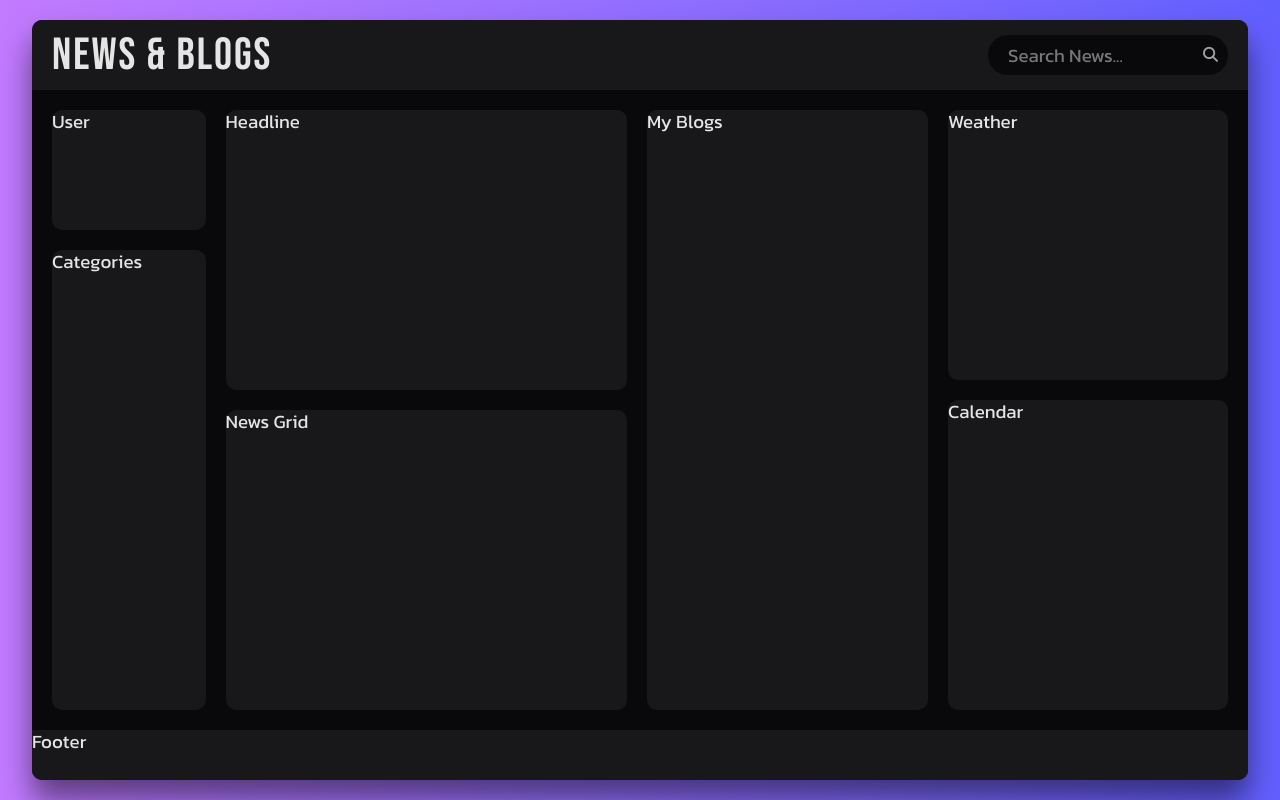
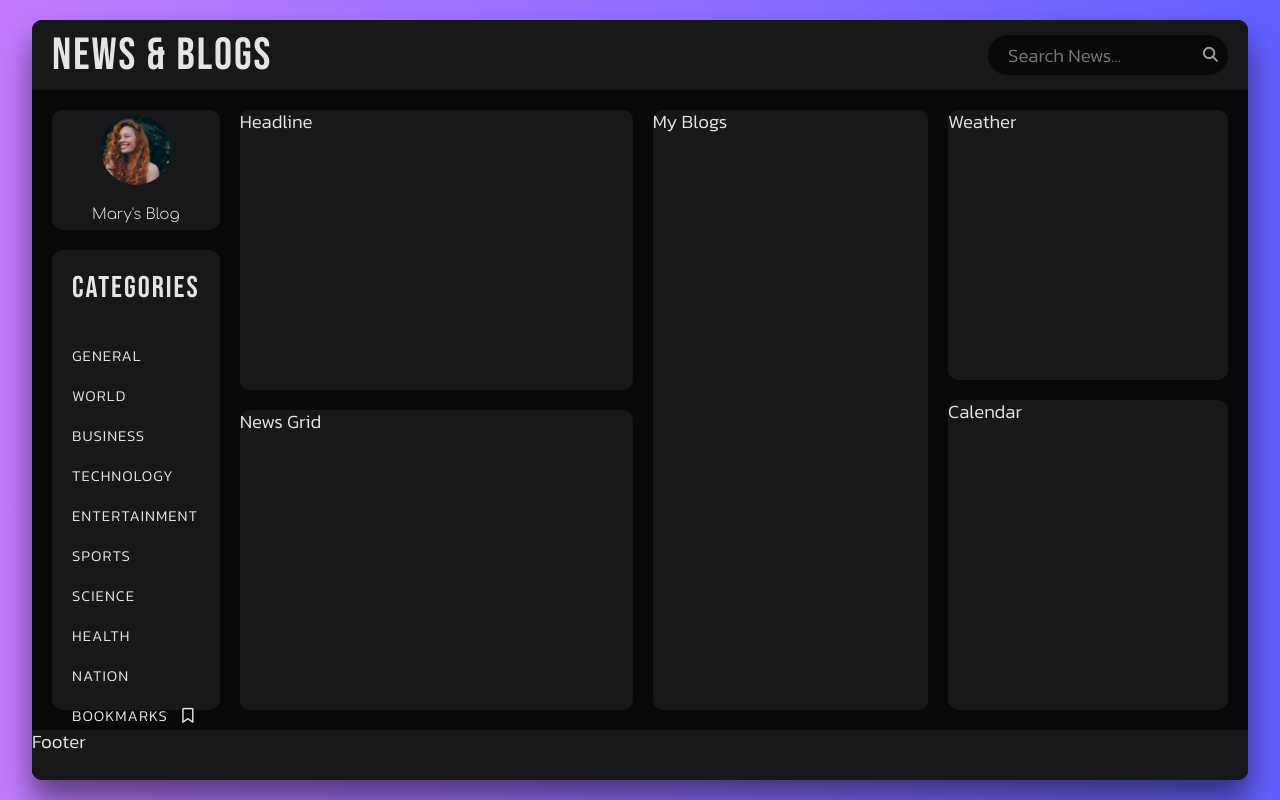
Before and after one commit to KellyBytes/news-and-blogs-app, a React (Vite) app: page / in a window 1280 px wide. Built offline with nearby package versions, Linux system fonts and the light colour scheme.

Commit message:
Update User and Categories sections

```diff
--- a/src/App.jsx
+++ b/src/App.jsx
@@ -4,7 +4,7 @@ import News from './components/News';
 const App = () => {
   return (
     <div className="w-full h-screen bg-gradient-to-r from-purple-400 to-indigo-500 grid place-items-center">
-      <div className="news-blogs-app w-[95vw] h-[95vmin] bg-zinc-950 shadow-[0_2rem_3rem_rgba(0,0,0,0.5)] rounded-2xl">
+      <div className="news-blogs-app w-[95vw] h-[95vmin] bg-zinc-950 shadow-[0_2rem_3rem_rgba(0,0,0,0.5)] rounded-2xl font-light">
         <News />
       </div>
     </div>
--- a/src/components/News.jsx
+++ b/src/components/News.jsx
@@ -2,6 +2,7 @@ import React from 'react';
 import Weather from './Weather';
 import Calendar from './Calendar';
 // import './News.css';
+import userImg from '../assets/images/user.jpg';
 
 const News = () => {
   return (
@@ -28,9 +29,51 @@ const News = () => {
       </header>
       <div className="news-content flex gap-x-8 h-[calc(100%-16rem)] px-8 py-0">
         <div className="navbar w-72 h-full flex flex-col gap-y-8">
-          <div className="user w-full h-1/5 bg-zinc-900 rounded-2xl">User</div>
-          <nav className="categories w-full h-[calc(80%-2rem)] bg-zinc-900 rounded-2xl">
-            Categories
+          <div className="user w-full h-1/5 bg-zinc-900 rounded-2xl flex flex-col justify-center items-center gap-y-8 cursor-pointer">
+            <img
+              src={userImg}
+              alt="User Image"
+              className="w-28 aspect-square object-cover rounded-[50%]"
+            />
+            <p className="font-comfortaa text-2xl">Mary's Blog</p>
+          </div>
+          <nav className="categories w-full h-[calc(80%-2rem)] bg-zinc-900 rounded-2xl flex flex-col gap-y-8 p-8">
+            <h1 className="nav-heading font-bebas text-[clamp(1.5rem,2.5cqi,3rem)] tracking-[0.2rem] mb-8">
+              Categories
+            </h1>
+            <div className="nav-links flex flex-col gap-y-8 text-2xl uppercase tracking-[0.1rem]">
+              <a href="#" className="nav-link">
+                General
+              </a>
+              <a href="#" className="nav-link">
+                World
+              </a>
+              <a href="#" className="nav-link">
+                Business
+              </a>
+              <a href="#" className="nav-link">
+                Technology
+              </a>
+              <a href="#" className="nav-link">
+                Entertainment
+              </a>
+              <a href="#" className="nav-link">
+                Sports
+              </a>
+              <a href="#" className="nav-link">
+                Science
+              </a>
+              <a href="#" className="nav-link">
+                Health
+              </a>
+              <a href="#" className="nav-link">
+                Nation
+              </a>
+              <a href="#" className="nav-link">
+                Bookmarks{' '}
+                <i className="fa-regular fa-bookmark text-2xl ml-4"></i>
+              </a>
+            </div>
           </nav>
         </div>
         <div className="news-section w-[clamp(30rem,43cqi,40%)] h-full rounded-2xl">
```
